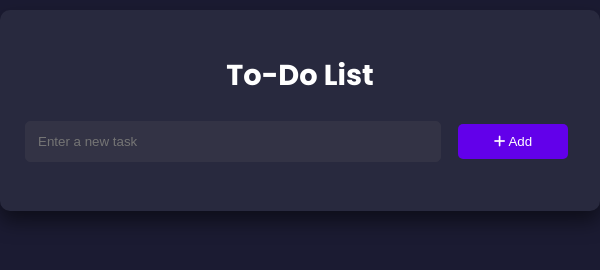
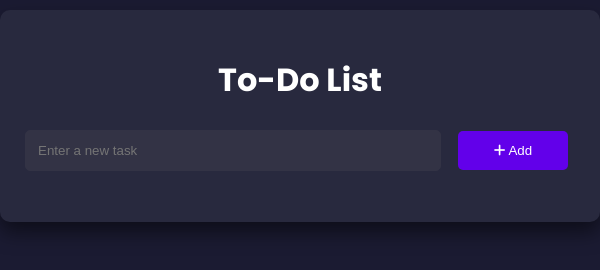
Before and after one commit to satishsurani/To-Do-list, a plain HTML site: page index.html in a window 600 px wide. Drawn offline with Linux system fonts and the light colour scheme.

Commit message:
improve ui

```diff
--- a/style.css
+++ b/style.css
@@ -123,49 +123,6 @@ li.editing span {
 }
 
 @media (max-width: 600px) {
-
-    .todo-container {
-        padding: 20px;
-        margin: 30px auto;
-        max-width: 90%;
-    }
-
-    h1 {
-        font-size: 1.5rem;
-    }
-
-    form {
-        flex-direction: column;
-    }
-
-    button {
-        width: 100%;
-        padding: 10px;
-    }
-}
-
-@media (min-width: 600px) and (max-width: 900px) {
-
-    .todo-container {
-        padding: 25px;
-        margin: 40px auto;
-        max-width: 600px;
-    }
-
-    h1 {
-        font-size: 1.8rem;
-    }
-
-    form {
-        flex-direction: row;
-    }
-
-    button {
-        width: auto;
-    }
-}
-
-@media (max-width: 600px) {
     .todo-container {
         max-width: 80%;
         padding: 20px;
```
